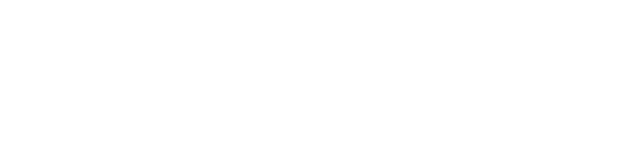
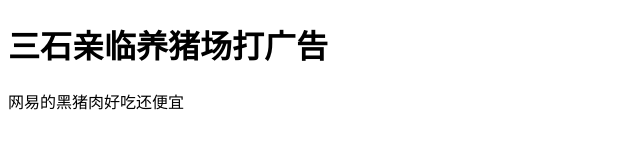
Before and after one commit to pancakewang233/git-demo-1, a plain HTML site: page index.html in a window 1280 px wide. Shown: the whole page, without its empty margins (0-640 px from the left). Drawn offline with Linux system fonts and the light colour scheme.

Commit message:
增加了大标题和段落

```diff
--- a/index.html
+++ b/index.html
@@ -8,7 +8,8 @@
 </head>
 
 <body>
-
+    <h1>三石亲临养猪场打广告</h1>
+    <p>网易的黑猪肉好吃还便宜</p>
 </body>
 
 </html>
```
